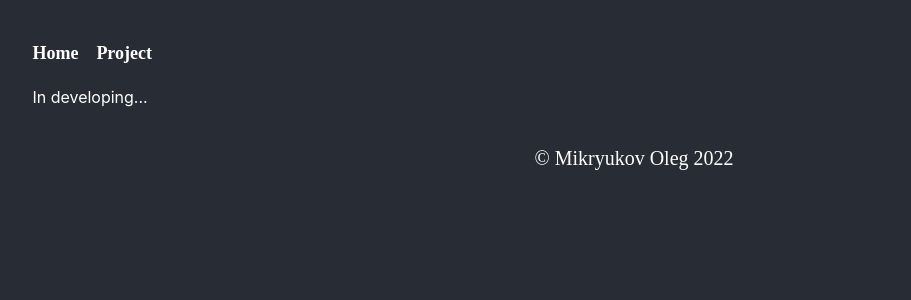
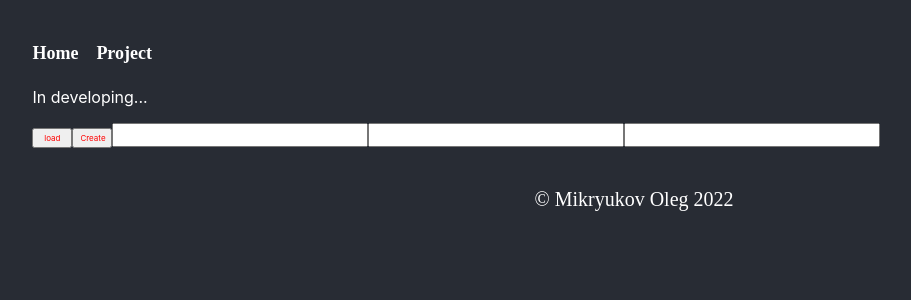
Before and after one commit to zTironz/tiron.dev, a React (Create React App) app: page /Project in a window 1280 px wide. Shown: the top 300 px of the page, without its empty margins (6-917 px from the left). Built offline with nearby package versions, Linux system fonts and the light colour scheme.

Commit message:
some changes

```diff
--- a/src/components/Projects.jsx
+++ b/src/components/Projects.jsx
@@ -1,6 +1,5 @@
-import React, { useEffect } from 'react';
+// import React, { useEffect } from 'react';
 import Project from './Project';
-// import Test from './Test';
 import { useState } from 'react';
 import Pagination from './pagination/Pagination';
 import Loader from './Loader';
@@ -9,9 +8,7 @@ import Loader from './Loader';
 
 const Projects = () => {
 
-    // const [test, setTest] = useState('');
-
-    const [totalPages , setTotalPages] = useState(0);
+    const [totalPages , setTotalPages] = useState(4);
 
     const [limit] = useState(3);
 
@@ -93,12 +90,12 @@ const Projects = () => {
     }
 ];
 
-useEffect(() => {
+// useEffect(() => {
 
-    setTotalPages(getPageCount(store,limit))
+//     setTotalPages(getPageCount(store,limit))
 
-    // setProjects(currentRecords)
-  }, [])
+//     // setProjects(currentRecords)
+//   }, [])
 
   const indexOfLastRecord = page * limit;
 const indexOfFirstRecord = indexOfLastRecord - limit;
@@ -110,10 +107,11 @@ const getPageCount =  (store,limit) => {
     return Math.ceil(store.length / limit)
 }
 
-
+function lol () {
+    setTotalPages(getPageCount(store,limit))
+}
 
 const changePage = (page) => {
-    // setProjects(store)
     setLoading(true);
     setTimeout(() => {
       setLoading(false);
@@ -121,14 +119,11 @@ const changePage = (page) => {
     setPage(page)
    }
 
-// const onTestChangeNumber = (number) => {
-//     setTest(number * 2)
-// }
 
     return (
         <section className='projects'>
             <div className='projects__title-wrapper'>
-                <h3 className='projects__title-back'>MY PROJECT</h3>
+                <h3 className='projects__title-back'>MY PROJECTS</h3>
                 <h3 className='projects__title'>MY PROJECTS</h3>
             </div>
 
@@ -142,9 +137,7 @@ const changePage = (page) => {
             </div>
      }
 
-      <Pagination  page={page} changePage={changePage} totalPages={totalPages} />
-      {/* <Test  onTestChange={onTestChangeNumber}/>
-      <div>{test}</div> test Lifting State Up */}
+      <Pagination onClick={()=>lol()}  page={page} changePage={changePage} totalPages={totalPages} />
         </section>
     );
 };
--- a/src/components/css/hero.css
+++ b/src/components/css/hero.css
@@ -104,7 +104,7 @@
       left: -2%;
       border-radius: 50%;
       border: 1px solid #FBFF22;
-      animation: spin 12s linear infinite;
+      animation: spin 30s  infinite;
   }
 
   .hero__img-plus {
@@ -136,7 +136,13 @@
     }
   }
 
-  @-moz-keyframes spin { 100% { -moz-transform: rotate(360deg); } }
-@-webkit-keyframes spin { 100% { -webkit-transform: rotate(360deg); } }
-@keyframes spin { 100% { -webkit-transform: rotate(360deg); transform:rotate(360deg); } }
-@keyframes antSpin { 100% { -webkit-transform: rotate(-360deg); transform:rotate(-360deg); } }
+  /* @-moz-keyframes spin { 100% { -moz-transform: rotate(360deg); } }
+@-webkit-keyframes spin { 100% { -webkit-transform: rotate(360deg); } } */
+@keyframes spin {
+  0% {
+  transform: rotate(0);
+}
+  100% {
+  transform: rotate(360deg);
+} }
+/* @keyframes antSpin { 100% { -webkit-transform: rotate(-360deg); transform:rotate(-360deg); } }  */
--- a/src/components/css/projects.css
+++ b/src/components/css/projects.css
@@ -129,7 +129,7 @@
 
   @media screen and (max-width: 1024px) {
     .projects__title-back {
-        font-size: 20vmin;
+        font-size: 16vmin;
         line-height: 30vmin;
     }
 
--- a/src/pages/Project.jsx
+++ b/src/pages/Project.jsx
@@ -1,9 +1,65 @@
-import React from 'react';
+import React, { useState } from 'react';
 
 const Project = () => {
+
+    const [store,setStore] = useState([])
+    const [title, setTitle] = useState('')
+    const [text, setText] = useState('')
+    const [tag, setTag] = useState('')
+
+    function news() {
+        fetch('http://localhost:3000/articles')
+        .then(res => res.json())
+        .then(data => setStore(data.data))
+        .catch(err => console.log(err))
+    }
+    function newNews() {
+        fetch('http://localhost:3000/articles/new', {
+            method: 'POST',
+            body: JSON.stringify({
+                title: title,
+                 tag: tag,
+                text: text,
+                owner: "64c2789b13ebbef8e0da431f"
+            }),
+            headers: {
+                "Content-type": "application/json; charset=UTF-8"
+              }
+        })
+        // .then(res => res.json())
+        // .then(data => setStore(data.data))
+        // .catch(err => console.log(err))
+    }
+
+    function handleChangeTitle(e) {
+        setTitle(e.target.value);
+    }
+    function handleChangeText(e) {
+        setText(e.target.value);
+    }
+    function handleChangeTag(e) {
+        setTag(e.target.value);
+    }
+
+
+
     return (
         <div className='blog'>
             <p className='blog__text'>In developing...</p>
+            <button style={{color: "red", fontSize: '8px', width: '40px', height: '20px'}} onClick={()=>news()}>load</button>
+            <button style={{color: "red", fontSize: '8px', width: '40px', height: '20px'}} onClick={()=>newNews()}>Create</button>
+            <input type="text" onChange={handleChangeTitle} />
+            <input type="text" onChange={handleChangeText} />
+            <input type="text" onChange={handleChangeTag} />
+            <div style={{color: "red", fontSize: '8px'}}>{
+                store.map(el =>
+             <div style={{border: "1px solid black", padding: '2px', margin: '2px'}} key={el._id}>
+                <p>{el.title}</p>
+                <p>{el.text}</p>
+                <p>{el.tag}</p>
+             </div>
+                )
+            }</div>
         </div>
     );
 };
```
Also changed, not shown: src/components/Test.jsx (deleted, +0 -18 lines).
